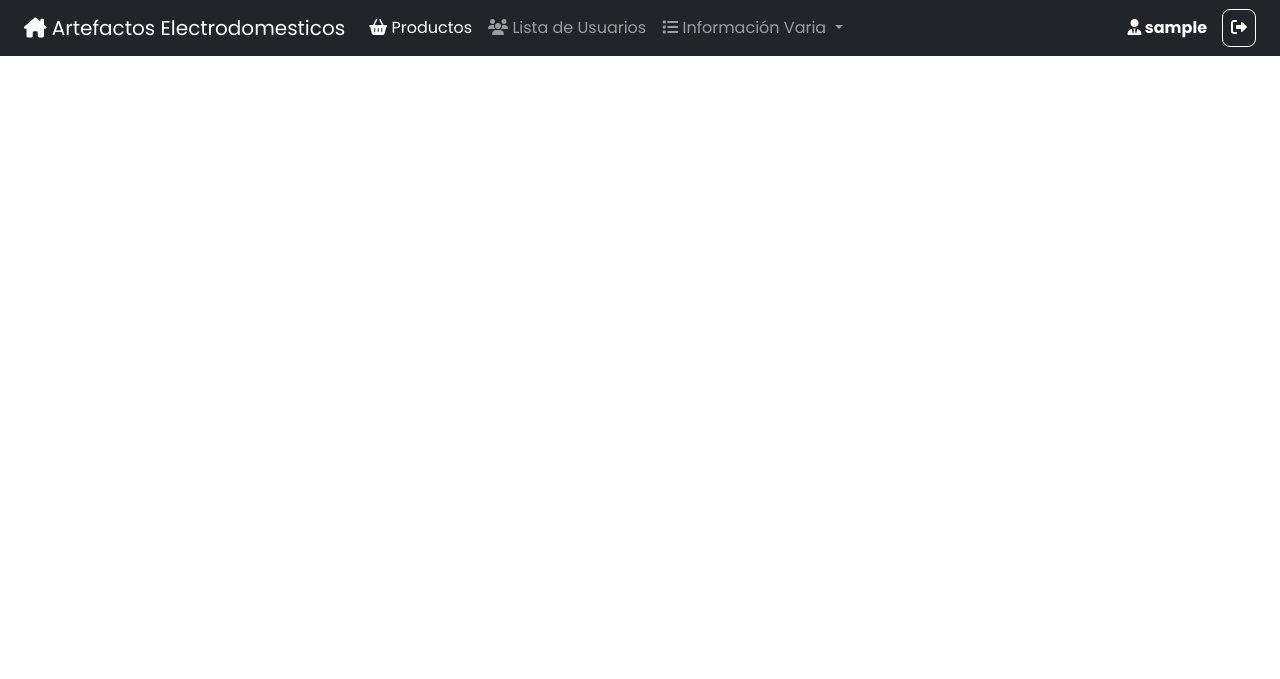
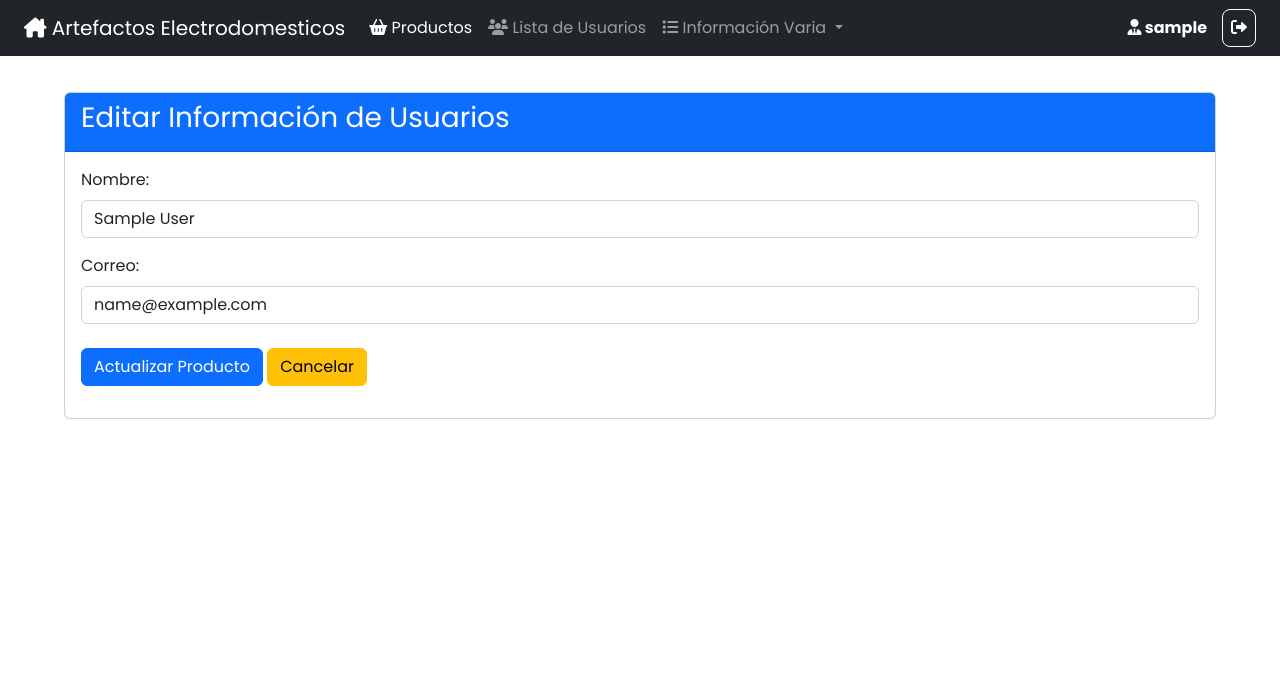
Before and after one commit to BryanCachimuel/Proyecto_Artefactos_Electrodomesticos, a PHP site: page /views/home/editarUsuario.php?id=1 in a window 1280 px wide. Shown: the top 679 px of the page. Before the commit the page ends 56 px from the top, so only its background shows below. Run offline with PHP 8.4, Linux system fonts and the light colour scheme; the visitor is signed in with stand-in values (Sample User, id 1); some libraries are stand-ins or nearby versions.

Commit message:
creando el formulario para hacer la edición de la información de los usuarios

```diff
--- a/views/home/editarUsuario.php
+++ b/views/home/editarUsuario.php
@@ -7,3 +7,34 @@
     $obj = new UsuariosController();
     $usuario = $obj->usuarioporId($_GET['id']);
 ?>
+
+<div class="container mt-3 mx-auto col-4">
+    <div class="card">
+        <div class="card-header bg-primary">
+            <h3 class="text-white">Editar Información de Usuarios</h3>
+        </div>
+        <div class="card-body">
+            <form action="/proyecto_artefactos/helpers/usuarios/actualizarUsuarios.php" method="POST" autocomplete="off" enctype="multipart/form-data">
+                <div>
+                    <input type="hidden" name="id" class="form-control" id="id" value="<?= $usuario['id'] ?>">
+                </div>
+                <div class="mb-3">
+                    <label for="nombre" class="form-label">Nombre:</label>
+                    <input type="text" name="nombre" class="form-control" id="nombre" value="<?= $usuario['nombre'] ?>">
+                </div>
+                <div class="mb-3">
+                    <label for="correo" class="form-label">Correo:</label>
+                    <input type="text" name="correo" class="form-control" id="correo" value="<?= $usuario['correo'] ?>">
+                </div>
+                <div class="mb-3 mt-4">
+                    <button type="submit" class="btn btn-primary">Actualizar Producto</button>
+                    <a href="listar.php" class="btn btn-warning">Cancelar</a>
+                </div>
+            </form>
+        </div>
+    </div>
+</div>
+
+<?php
+    require_once("../head/footer.php")
+?>
```
